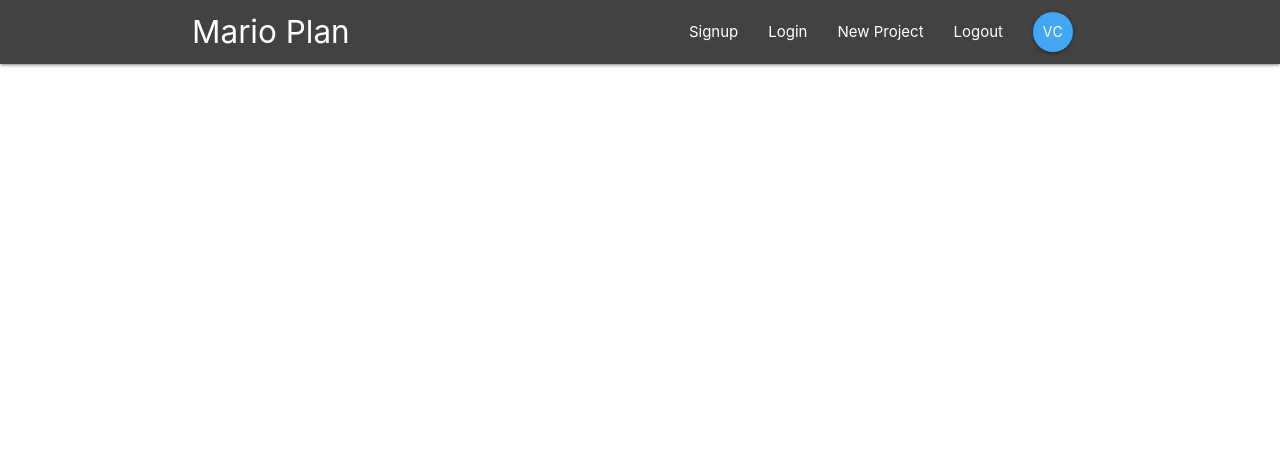
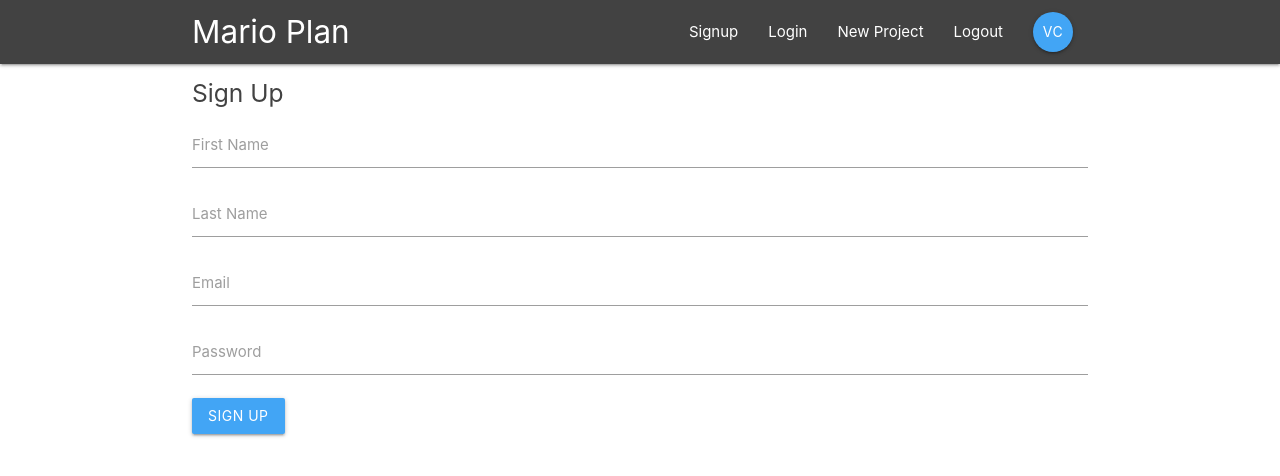
Before and after one commit to WinIT23/React, a React (Create React App) app in the folder marioplan/: page /signup in a window 1280 px wide. Shown: the top 476 px of the page. Built offline with nearby package versions, Linux system fonts and the light colour scheme.

Commit message:
marioplan: added signup

```diff
--- a/marioplan/src/App.jsx
+++ b/marioplan/src/App.jsx
@@ -4,6 +4,7 @@
 import NavBar from './components/layouts/NavBar';
 import ProjectDetails from './components/projects/ProjectDetails';
 import SignIn from './components/auth/SignIn';
+import SignUp from './components/auth/SignUp';
 
 class App extends Component {
   render() {
@@ -15,6 +16,7 @@
             <Route exact path="/" component={Dashboard} />
             <Route path="/project/:id" component={ProjectDetails} />
             <Route path="/signin" component={SignIn} />
+            <Route path="/signup" component={SignUp} />
           </Switch>
         </div>
       </BrowserRouter>
--- a/marioplan/src/components/auth/SignUp.jsx
+++ b/marioplan/src/components/auth/SignUp.jsx
@@ -0,0 +1,49 @@
+import React, { Component } from 'react'
+
+export class SignUp extends Component {
+  state = {
+    firstName: '',
+    lastName: '',
+    email: '',
+    password: ''
+  }
+  handleChange = (e) => {
+    this.setState({
+      [e.target.id]: e.target.value
+    })
+  }
+  handleSubmit = (e) => {
+    e.preventDefault();
+    console.log(this.state);
+  }
+  render() {
+    return (
+      <div className="container">
+        <form className="white" onSubmit={this.handleSubmit}>
+          <h5 className="grey-text text-darken-3">Sign Up</h5>
+          <div className="input-field">
+            <label htmlFor="firstName">First Name</label>
+            <input type="text" id="firstName" onChange={this.handleChange} />
+          </div>
+          <div className="input-field">
+            <label htmlFor="lastName">Last Name</label>
+            <input type="text" id="lastName" onChange={this.handleChange} />
+          </div>
+          <div className="input-field">
+            <label htmlFor="email">Email</label>
+            <input type="text" id="email" onChange={this.handleChange} />
+          </div>
+          <div className="input-field">
+            <label htmlFor="password">Password</label>
+            <input type="password" id="password" onChange={this.handleChange} />
+          </div>
+          <div className="input-field">
+            <button className="btn blue lighten-1 z-depth-1">Sign Up</button>
+          </div>
+        </form>
+      </div>
+    )
+  }
+}
+
+export default SignUp
```
